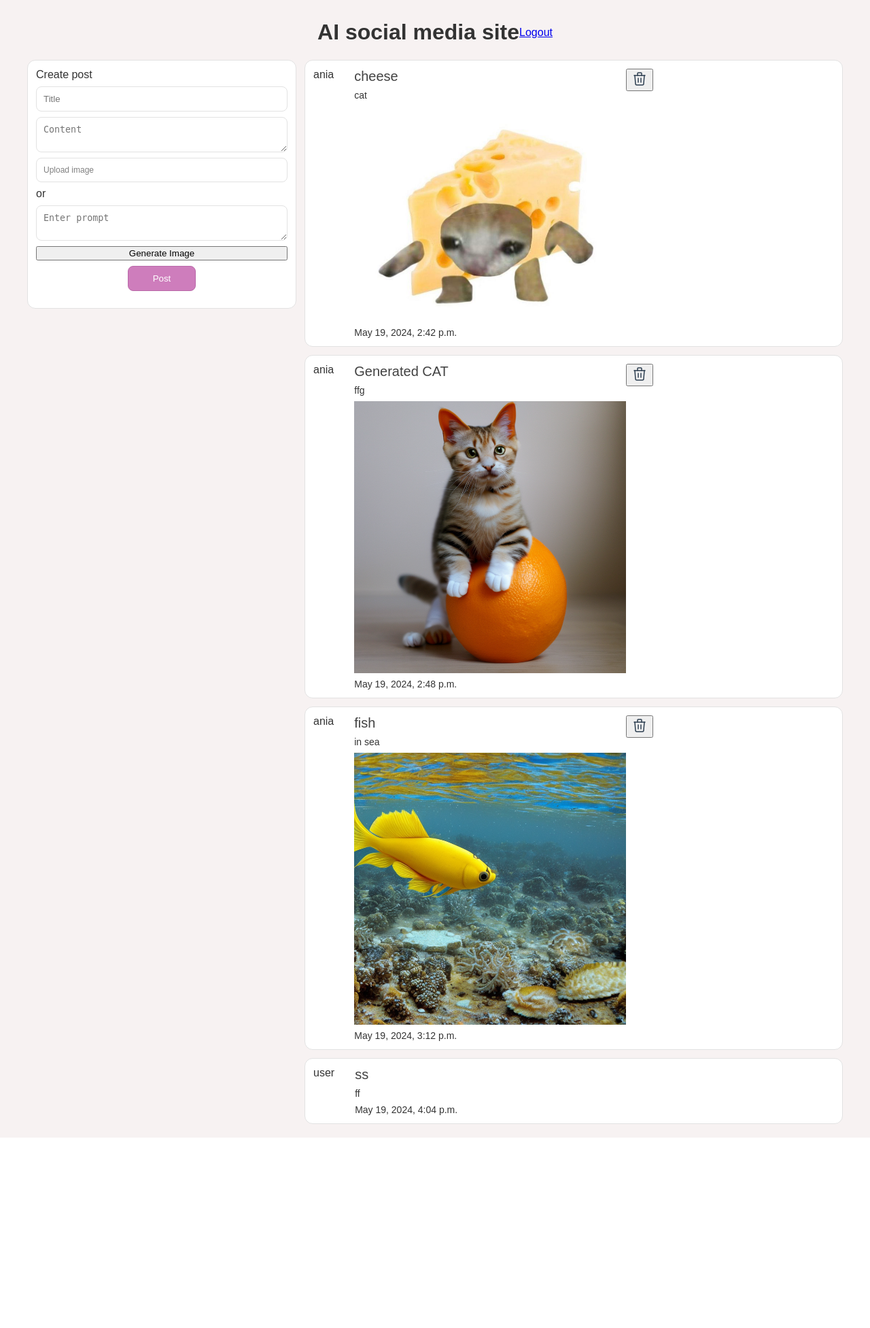
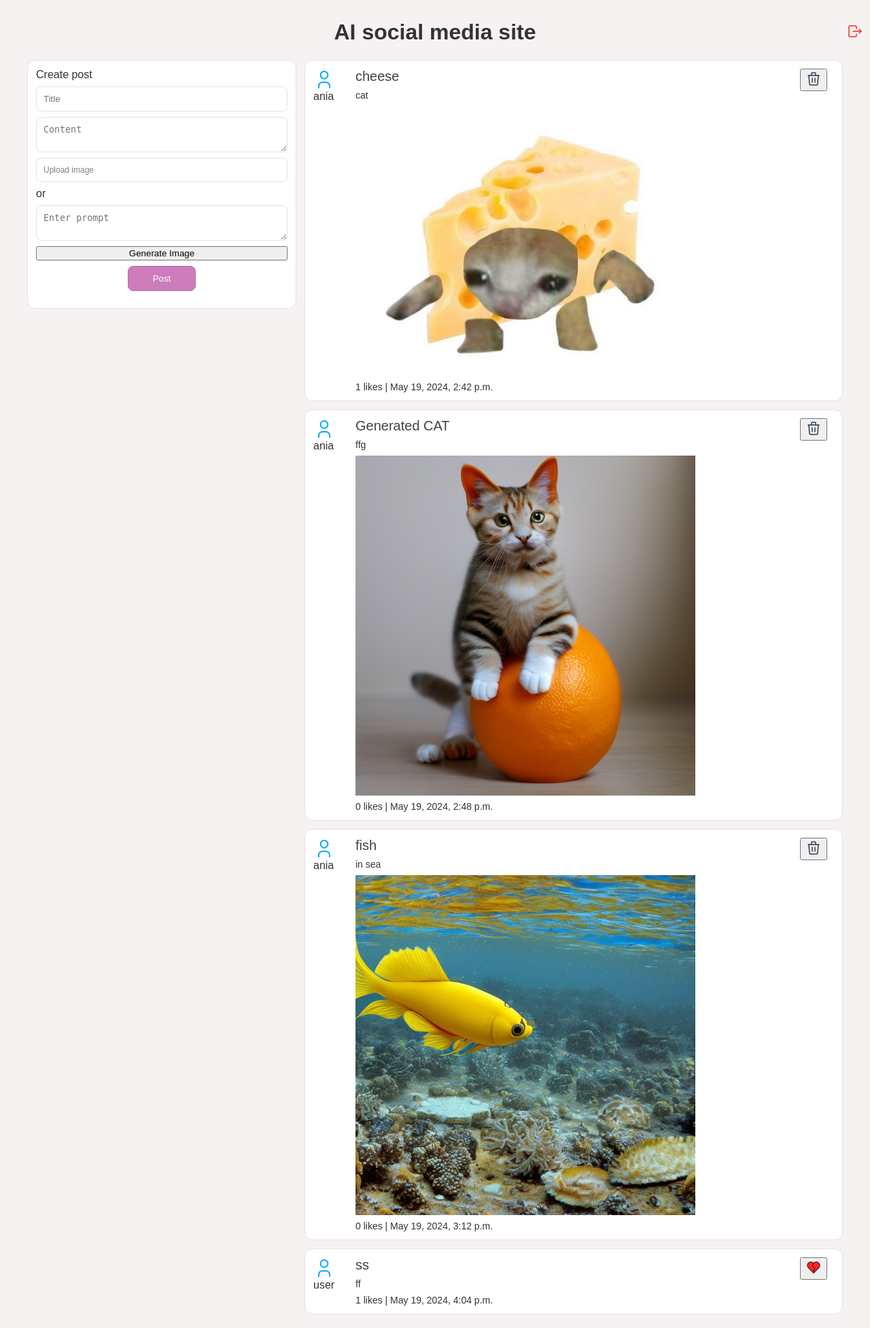
Before and after one commit to aniaprojs/apka, a Django app: template projekt/apka/templates/apka/index.html in a window 1280 px wide. Shown: the whole page at 68% size. Before the commit the page ends 1673 px from the top, so only its background shows below. Run offline with Django 5.2, Linux system fonts and the light colour scheme; the template is opened without the code that fills it: values that come from a table or form of the project are taken from there, others are empty; a user stored in the database is signed in; data comes from the database, SQL or seed files in the repository; both versions use the stored data as it was after the commit.

Commit message:
post likes

```diff
--- a/projekt/apka/admin.py
+++ b/projekt/apka/admin.py
@@ -1,5 +1,6 @@
 from django.contrib import admin
-from .models import Post
+from .models import Post, Like
 
 # Register your models here.
 admin.site.register(Post)
+admin.site.register(Like)
--- a/projekt/apka/models.py
+++ b/projekt/apka/models.py
@@ -4,12 +4,30 @@ from django.contrib.auth.models import User, AbstractUser
 class Post(models.Model):
     title = models.CharField(max_length=100)
     content = models.TextField()
-    image = models.ImageField(upload_to='', null=True, blank=True)
+    image = models.ImageField(upload_to='posts/', null=True, blank=True)
     author = models.ForeignKey(User, on_delete=models.CASCADE)
     created_at = models.DateTimeField(auto_now_add=True)
 
     def __str__(self):
         return self.title
+
+    @property
+    def likes_count(self):
+        return Like.objects.filter(post=self).count()
+
+    def is_liked_by_user(self, user):
+        return Like.objects.filter(post=self, user=user).exists()
+
+class Like(models.Model):
+    user = models.ForeignKey(User, on_delete=models.CASCADE)
+    post = models.ForeignKey(Post, on_delete=models.CASCADE, related_name='post_likes')
+    created_at = models.DateTimeField(auto_now_add=True)
+
+    class Meta:
+        unique_together = ('user', 'post')
+
+    def __str__(self):
+        return f"{self.user} likes {self.post}"
 
 class CustomUser(AbstractUser):
     groups = models.ManyToManyField(
--- a/projekt/apka/static/apka/styles.css
+++ b/projekt/apka/static/apka/styles.css
@@ -34,12 +34,12 @@ body {
 .post {
     display: flex;
     flex-direction: row;
+    position: relative;
 }
 
-.delete {
-    display: flex;
-    flex-direction: column;
-    align-content: end;
+.right {
+    position: absolute;
+    right: 10px;
 }
 
 .post_content {
@@ -48,6 +48,11 @@ body {
     margin-left: 30px;
     text-align: left;
     gap: 8px;
+}
+
+.author {
+    display: flex;
+    flex-direction: column;
 }
 
 .create_post {
@@ -61,7 +66,7 @@ body {
 }
 
 #post_image{
-    max-width: 400px;
+    max-width: 500px;
     height: auto;
     object-fit: contain;
     margin: 0 auto;
--- a/projekt/apka/templates/apka/index.html
+++ b/projekt/apka/templates/apka/index.html
@@ -1,4 +1,5 @@
 {% load static %}
+{% load custom_filters %}
 <!DOCTYPE html>
 <html lang="en">
 <head>
@@ -11,7 +12,9 @@
 <body>
     <div class="navbar">
         <h1>AI social media site</h1>
-        <a href="{% url 'logout' %}">Logout</a>
+        <a class="right" href="{% url 'logout' %}">
+            <svg xmlns="http://www.w3.org/2000/svg" class="icon icon-tabler icon-tabler-logout" width="24" height="24" viewBox="0 0 24 24" stroke-width="1.5" stroke="#ff2825" fill="none" stroke-linecap="round" stroke-linejoin="round"><path stroke="none" d="M0 0h24v24H0z" fill="none"/><path d="M14 8v-2a2 2 0 0 0 -2 -2h-7a2 2 0 0 0 -2 2v12a2 2 0 0 0 2 2h7a2 2 0 0 0 2 -2v-2" /><path d="M9 12h12l-3 -3" /><path d="M18 15l3 -3" /></svg>
+        </a>
     </div>
     <div class="main">
         <div class="container create_post" id="create_post_container">
@@ -41,7 +44,10 @@
                 <div class="container">
                     <div class="post">
                         <div>
-                            <span>{{ post.author }}</span>
+                            <span class="author">
+                                <svg xmlns="http://www.w3.org/2000/svg" class="icon icon-tabler icon-tabler-user" width="32" height="32" viewBox="0 0 24 24" stroke-width="1.5" stroke="#00abfb" fill="none" stroke-linecap="round" stroke-linejoin="round"><path stroke="none" d="M0 0h24v24H0z" fill="none"/><path d="M8 7a4 4 0 1 0 8 0a4 4 0 0 0 -8 0" /><path d="M6 21v-2a4 4 0 0 1 4 -4h4a4 4 0 0 1 4 4v2" /></svg>
+                                {{ post.author }}
+                            </span>
                         </div>
                         <div class="post_content">
                             <span class="title">{{ post.title }}</span>
@@ -49,14 +55,28 @@
                             {% if post.image %}
                             <img id="post_image" src="{{ post.image.url }}" alt="Post Image">
                             {% endif %}
-                            <span class="content">{{ post.created_at }}</span>
+                            <span class="content">{{ post.likes_count }} likes | {{ post.created_at }}</span>
                         </div>
                         {% if post.author == user %}
-                            <div class="delete">
+                            <div class="right">
                                 <form method="POST" action="{% url 'delete_post' post.id %}">
                                     {% csrf_token %}
                                     <button type="submit" class="delete_button">
                                         <svg xmlns="http://www.w3.org/2000/svg" class="icon icon-tabler icon-tabler-trash" width="24" height="24" viewBox="0 0 24 24" stroke-width="1.5" stroke="#2c3e50" fill="none" stroke-linecap="round" stroke-linejoin="round"><path stroke="none" d="M0 0h24v24H0z" fill="none"/><path d="M4 7l16 0" /><path d="M10 11l0 6" /><path d="M14 11l0 6" /><path d="M5 7l1 12a2 2 0 0 0 2 2h8a2 2 0 0 0 2 -2l1 -12" /><path d="M9 7v-3a1 1 0 0 1 1 -1h4a1 1 0 0 1 1 1v3" /></svg>
+                                    </button>
+                                </form>
+                            </div>
+                        {% endif %}
+                        {% if post.author != user %}
+                            <div class="right">
+                                <form action="{% url 'like_post' post.id %}" method="post">
+                                    {% csrf_token %}
+                                    <button type="submit">
+                                        {% if post|is_liked_by_user:user %}
+                                            <svg xmlns="http://www.w3.org/2000/svg" class="icon icon-tabler icon-tabler-heart-broken" width="24" height="24" viewBox="0 0 24 24" stroke-width="1.5" stroke="#781716" fill="#ff2825" stroke-linecap="round" stroke-linejoin="round"><path stroke="none" d="M0 0h24v24H0z" fill="none"/><path d="M19.5 12.572l-7.5 7.428l-7.5 -7.428a5 5 0 1 1 7.5 -6.566a5 5 0 1 1 7.5 6.572" /><path d="M12 6l-2 4l4 3l-2 4v3" /></svg>
+                                        {% else %}
+                                            <svg xmlns="http://www.w3.org/2000/svg" class="icon icon-tabler icon-tabler-heart" width="24" height="24" viewBox="0 0 24 24" stroke-width="1.5" stroke="#781716" fill="#ff2825" stroke-linecap="round" stroke-linejoin="round"><path stroke="none" d="M0 0h24v24H0z" fill="none"/><path d="M19.5 12.572l-7.5 7.428l-7.5 -7.428a5 5 0 1 1 7.5 -6.566a5 5 0 1 1 7.5 6.572" /></svg>
+                                        {% endif %}
                                     </button>
                                 </form>
                             </div>
--- /dev/null
+++ b/projekt/apka/templatetags/custom_filters.py
@@ -0,0 +1,8 @@
+from django import template
+from ..models import Like
+
+register = template.Library()
+
+@register.filter
+def is_liked_by_user(post, user):
+    return Like.objects.filter(post=post, user=user).exists()
--- a/projekt/apka/urls.py
+++ b/projekt/apka/urls.py
@@ -9,4 +9,5 @@ urlpatterns = [
     path('signup/', views.signup, name='signup'),
     path('generate-image/', views.generate_image, name='generate_image'),
     path('delete_post/<int:post_id>/', views.delete_post, name='delete_post'),
+    path('like/<int:post_id>/', views.like_post, name='like_post'),
 ]
```
Also changed, not shown: projekt/apka/views.py (+11 -1 lines), projekt/apka/migrations/0003_alter_post_image_like.py (added), projekt/apka/migrations/0004_alter_like_unique_together_post_likes_and_more.py (added), projekt/apka/migrations/0005_remove_post_likes.py (added), projekt/db.sqlite3.
